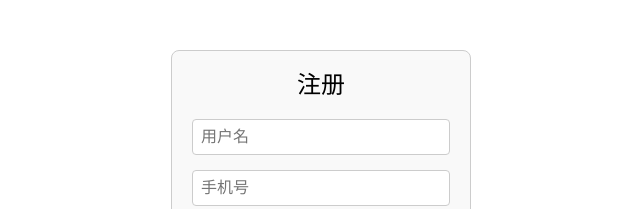
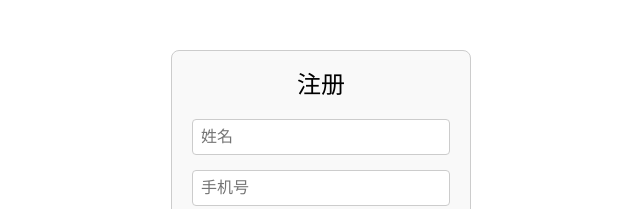
Before and after one commit to klearnin/SiuHub, a Vue app in the folder frontend/: page /login in a window 1280 px wide. Both pictures are taken after a click on the button "没有账号？去注册". Shown: the top 209 px of the page, without its empty margins (319-959 px from the left). Built offline with nearby package versions, Linux system fonts and the light colour scheme.

Commit message:
update:修改了注册界面显示格式

```diff
--- a/frontend/src/views/Login.vue
+++ b/frontend/src/views/Login.vue
@@ -3,7 +3,11 @@
     <h2>{{ isRegister ? '注册' : '登录' }}</h2>
 
     <div class="form-group" v-if="isRegister">
-      <input v-model="form.name" type="text" placeholder="用户名" />
+      <input
+        v-model="form.name"
+        type="text"
+        :placeholder="form.userType === 'fan' ? '用户名' : '姓名'"
+      />
     </div>
 
     <div class="form-group">
@@ -45,13 +49,14 @@
 
     <!-- 球迷选择球队 -->
     <div v-if="isRegister && showSelectTeamField" class="form-group">
+      <div class="form-group">
         <select v-model="form.teamId">
           <option disabled value="">请选择主队</option>
           <option v-for="team in teams" :key="team.id" :value="team.id">
             {{ team.name }}（{{ team.abbr }}）
           </option>
         </select>
-          <!-- 注册头像上传（所有人必须上传） -->
+      </div>
       <div v-if="isRegister" class="form-group">
         <label>上传头像：</label>
         <input type="file" @change="handleAvatarUpload" />
@@ -60,8 +65,9 @@
 
     <!-- 球员/经理/队医邀请码 -->
     <div v-if="isRegister && showInviteCodeField" class="form-group">
+      <div class="form-group">
         <input v-model="form.teamId" type="text" placeholder="邀请码" />
-      <!-- 注册头像上传（所有人必须上传） -->
+      </div>
       <div v-if="isRegister" class="form-group">
         <label>上传头像：</label>
         <input type="file" @change="handleAvatarUpload" />
```
Also changed, not shown: 1 other file (tests, documents, lock files or other folders). Lines whose indentation alone changed are shown as unchanged.
